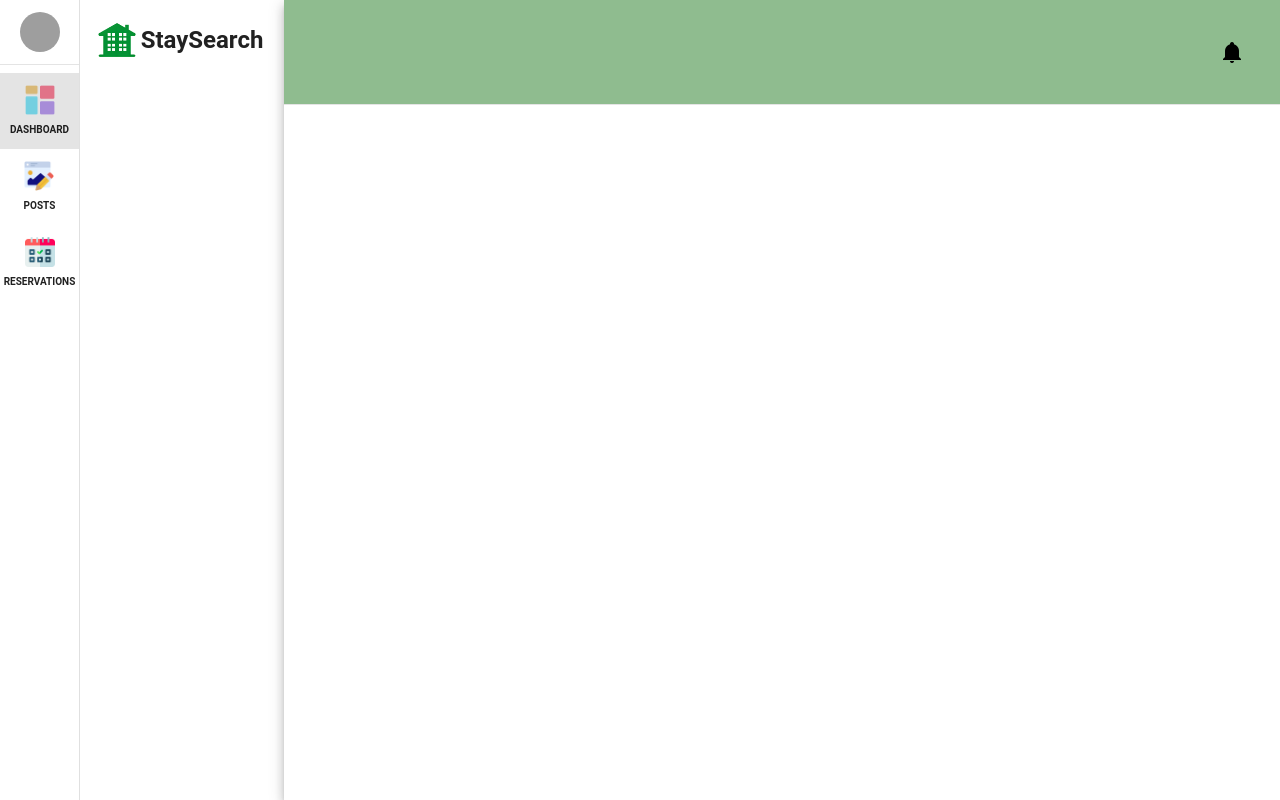
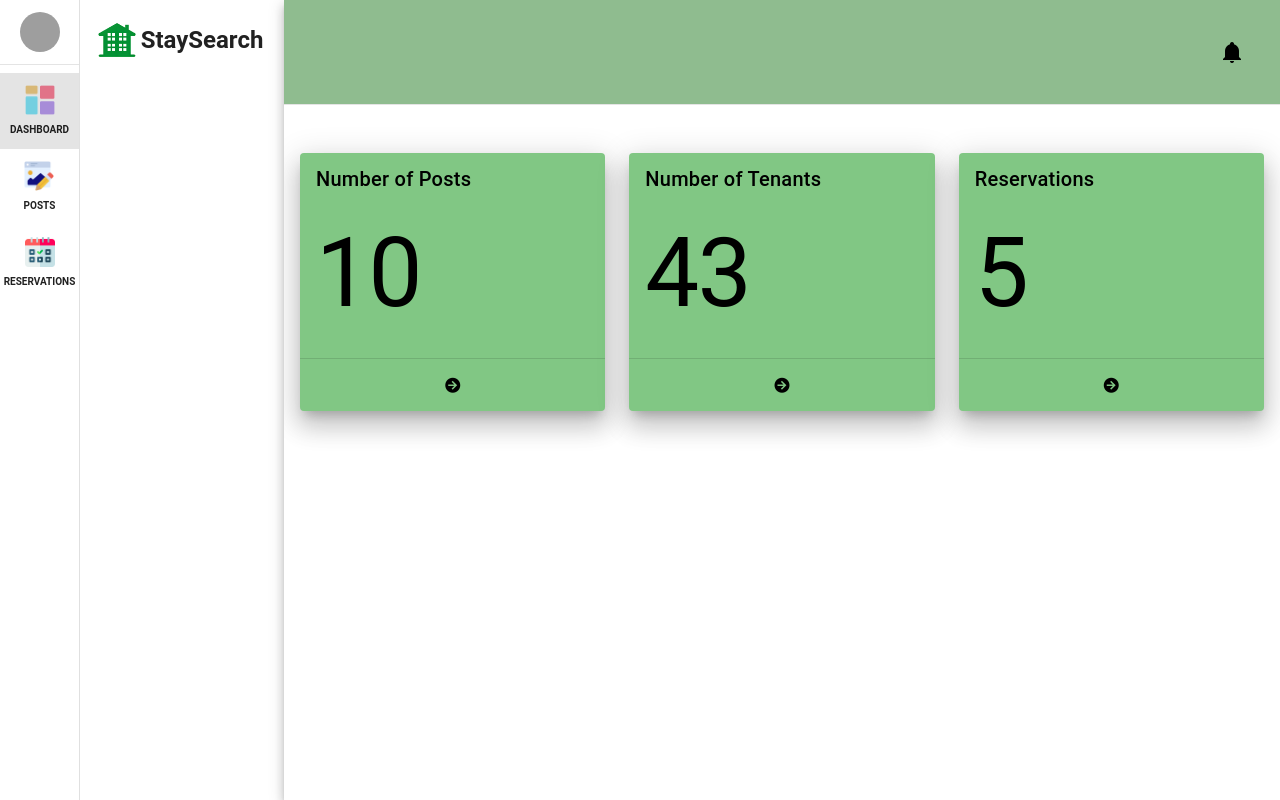
Before and after one commit to kurtmaurilumapak/StaySearch, a Vue app: page /owner/dashboard in a window 1280 px wide. Built offline with nearby package versions, Linux system fonts and the light colour scheme; grey boxes are pictures that could not be loaded.

Commit message:
feat: added a cards for navigation in dashboard

```diff
--- a/src/views/system/LandingView.vue
+++ b/src/views/system/LandingView.vue
@@ -216,7 +216,7 @@ const openModal = (image) => {
       </v-col>
 
       <!-- Image 5 -->
-      <v-col cols="3" style="border: 1px solid black">
+      <v-col cols="3">
         <v-hover v-slot="{ isHovering, props }">
           <v-card
             :class="{ 'on-hover': isHovering }"
--- a/src/views/system/owner/Dashboard.vue
+++ b/src/views/system/owner/Dashboard.vue
@@ -74,6 +74,94 @@ const drawer = ref(true);
             <!-- CONTENTS -->
             <v-card-text style="overflow-y: auto; max-height: 81.5vh;">
               <v-row>
+                <v-col cols="12" md="4" lg="4" class="justify-center align-center">
+                  <v-card
+    class="mx-auto my-8"
+    elevation="16"
+    max-width="344"
+    color="green-lighten-2
+"
+  >
+    <v-card-item>
+      <v-card-title class="align-center">
+        Number of Posts
+      </v-card-title>
+
+
+    </v-card-item>
+
+    <v-card-text class="text-h1">
+      10
+    </v-card-text>
+    <v-divider></v-divider>
+    <v-card-actions  class="d-flex justify-center">
+      <v-btn fab icons target="_blank">
+              <v-icon>
+                mdi-arrow-right-circle </v-icon>
+            </v-btn>
+    </v-card-actions>
+  </v-card>
+
+                </v-col>
+                <v-col cols="12" md="4" lg="4" class="justify-center align-center">
+                  <v-card
+    class="mx-auto my-8"
+    elevation="16"
+    max-width="344"
+    color="green-lighten-2
+"
+  >
+    <v-card-item>
+      <v-card-title>
+        Number of Tenants
+      </v-card-title>
+
+
+    </v-card-item>
+
+    <v-card-text class="text-h1">
+      43
+    </v-card-text>
+    <v-divider></v-divider>
+    <v-card-actions  class="d-flex justify-center">
+      <v-btn fab icons target="_blank">
+              <v-icon>
+                mdi-arrow-right-circle </v-icon>
+            </v-btn>
+    </v-card-actions>
+
+  </v-card>
+
+                </v-col>
+                <v-col cols="12" md="4" lg="4" class="justify-center align-center">
+                  <v-card
+    class="mx-auto my-8"
+    elevation="16"
+    max-width="344"
+    color="green-lighten-2
+"
+  >
+    <v-card-item>
+      <v-card-title>
+        Reservations
+      </v-card-title>
+
+
+    </v-card-item>
+
+    <v-card-text class="text-h1">
+      5
+    </v-card-text>
+    <v-divider></v-divider>
+    <v-card-actions  class="d-flex justify-center">
+      <v-btn fab icons target="_blank">
+              <v-icon>
+                mdi-arrow-right-circle </v-icon>
+            </v-btn>
+    </v-card-actions>
+  </v-card>
+
+                </v-col>
                 <!-- CARD POSTS -->
               </v-row>
             </v-card-text>
```
